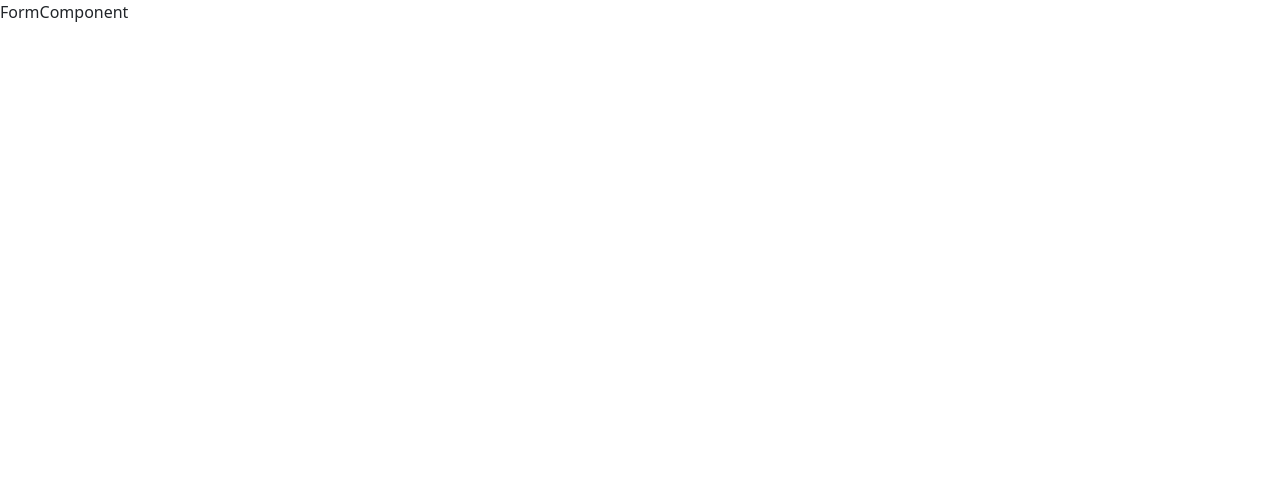
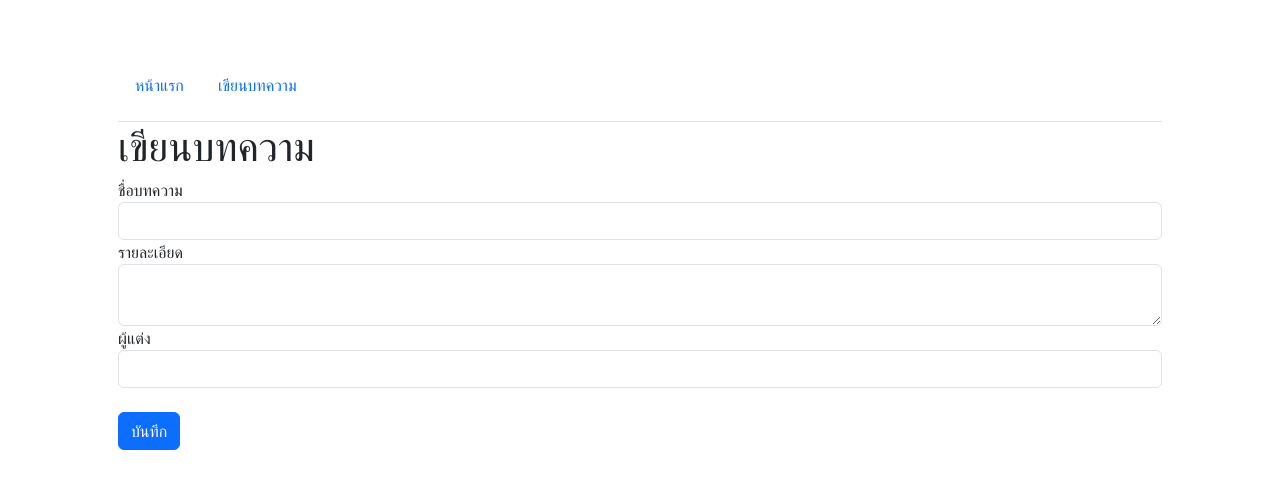
Before and after one commit to oiceo123/MERN-Workshop, a React (Create React App) app in the folder client/: page /create in a window 1280 px wide. Shown: the top 488 px of the page. Built offline with nearby package versions, Linux system fonts and the light colour scheme.

Commit message:
✨ สร้าง navbar, form สำหรับเพิ่มบทความ

```diff
--- a/client/src/components/FormComponent.jsx
+++ b/client/src/components/FormComponent.jsx
@@ -1,9 +1,84 @@
-import React from 'react'
+import { useState } from "react";
+import NavbarComponent from "./NavbarComponent";
+import axios from "../api";
+import Swal from "sweetalert2";
 
 function FormComponent() {
+  const [state, setState] = useState({
+    title: "",
+    content: "",
+    author: "",
+  });
+  const { title, content, author } = state;
+
+  // ฟังก์ชั่นนี้มีค่าเท่ากับฟังก์ชั่นด้านล่าง
+  /* const inputValue = function (name) {
+    return function (event) {
+      return setState({ ...state, [name]: event.target.value });
+    };
+  }; */
+  // กำหนดค่าให้กับ state
+  const inputValue = (name) => (event) => {
+    setState({ ...state, [name]: event.target.value });
+  };
+
+  const submitForm = (event) => {
+    event.preventDefault();
+    axios
+      .post("/blog/create", { title, content, author })
+      .then((res) => {
+        Swal.fire({
+          title: "แจ้งเตือน",
+          text: "บันทึกข้อมูลบทความเรียบร้อย",
+          icon: "success",
+        });
+        setState({ ...state, title: "", content: "", author: "" });
+      })
+      .catch((err) => {
+        Swal.fire({
+          title: "แจ้งเตือน",
+          text: err.response.data.error,
+          icon: "error",
+        });
+      });
+  };
+
   return (
-    <div>FormComponent</div>
-  )
+    <div className="container p-5">
+      <NavbarComponent />
+      <h1>เขียนบทความ</h1>
+      <form onSubmit={submitForm}>
+        <div className="form-group">
+          <label>ชื่อบทความ</label>
+          <input
+            type="text"
+            className="form-control"
+            value={title}
+            onChange={inputValue("title")}
+          />
+        </div>
+        <div className="form-group">
+          <label>รายละเอียด</label>
+          <textarea
+            className="form-control"
+            value={content}
+            onChange={inputValue("content")}
+          ></textarea>
+        </div>
+        <div className="form-group">
+          <label>ผู้แต่ง</label>
+          <input
+            type="text"
+            className="form-control"
+            value={author}
+            onChange={inputValue("author")}
+          />
+        </div>
+        <br />
+        <input type="submit" value="บันทึก" className="btn btn-primary" />
+      </form>
+    </div>
+  );
 }
 
-export default FormComponent
+export default FormComponent;
--- /dev/null
+++ b/client/src/components/NavbarComponent.jsx
@@ -0,0 +1,20 @@
+function NavbarComponent() {
+  return (
+    <nav>
+      <ul className="nav nav-tabs">
+        <li className="nav-item py-3">
+          <a href="/" className="nav-link">
+            หน้าแรก
+          </a>
+        </li>
+        <li className="nav-item py-3">
+          <a href="/create" className="nav-link">
+            เขียนบทความ
+          </a>
+        </li>
+      </ul>
+    </nav>
+  );
+}
+
+export default NavbarComponent;
```
